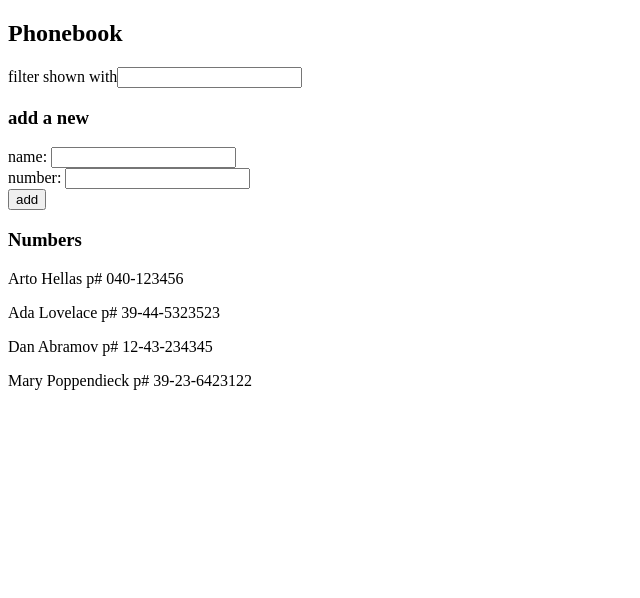
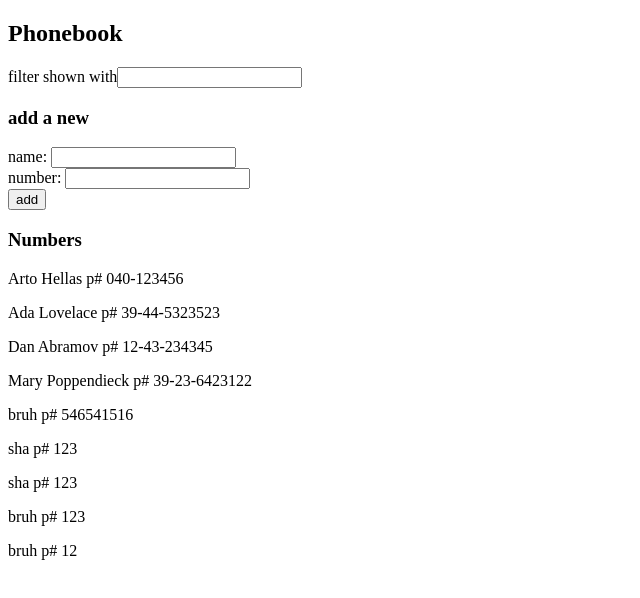
Before and after one commit to DeviantSchemist/fullstackopen_phonebook, a React (Vite) app: page / in a window 1280 px wide. Shown: the top 598 px of the page, without its empty margins (0-640 px from the left). Built offline with nearby package versions, Linux system fonts and the light colour scheme; data requests are answered from the project's data file.

Commit message:
exercise 2.12

```diff
--- a/db.json
+++ b/db.json
@@ -1,5 +1,5 @@
 {
-  "persons":[
+  "persons": [
     {
       "name": "Arto Hellas",
       "number": "040-123456",
@@ -19,6 +19,31 @@
       "name": "Mary Poppendieck",
       "number": "39-23-6423122",
       "id": 4
+    },
+    {
+      "name": "bruh",
+      "number": "546541516",
+      "id": 5
+    },
+    {
+      "name": "sha",
+      "number": "123",
+      "id": 6
+    },
+    {
+      "name": "sha",
+      "number": "123",
+      "id": 7
+    },
+    {
+      "name": "bruh",
+      "number": "123",
+      "id": 8
+    },
+    {
+      "name": "bruh",
+      "number": "12",
+      "id": 9
     }
   ]
 }
--- a/src/App.jsx
+++ b/src/App.jsx
@@ -19,11 +19,14 @@ const App = () => {
   const handleSubmit = event => {
     event.preventDefault();
     const newPerson = { name: newName, number: phoneNum };
-    const personExists = persons.find(person => JSON.stringify(person) === JSON.stringify(newPerson));
+    const personExists = persons.find(person => JSON.stringify({ ...person, id: 0 }) === JSON.stringify({ ...newPerson, id: 0 }));
     if (!personExists) {
-      setPersons(persons.concat(newPerson));
-      setNewName('');
-      setPhoneNum('');
+      axios.post('http://localhost:3001/persons', newPerson)
+        .then(response => {
+          setPersons(persons.concat(response.data));
+          setNewName('');
+          setPhoneNum('');
+        })
       return;
     }
 
```
